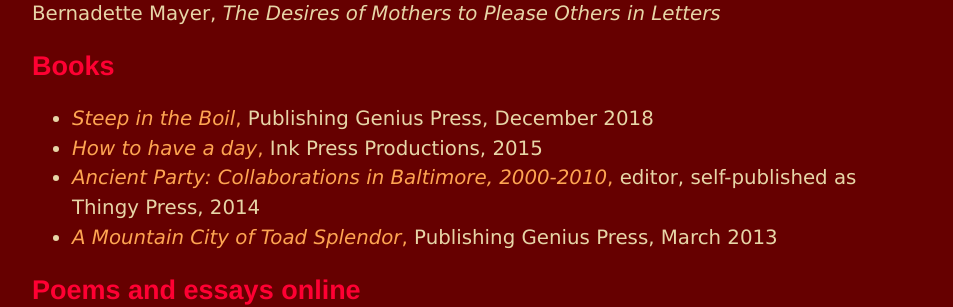
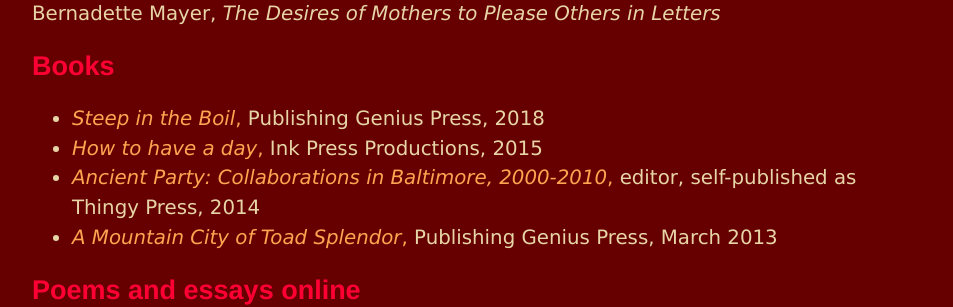
Before and after one commit to megan-mcshea/megan-mcshea.github.io, a Jekyll site: the page built from writer.html, in a window 1280 px wide. Shown: the part 203-510 px from the top of the page, without its empty margins (160-1113 px from the left). Built offline with Jekyll 4.4.1, drawn with Linux system fonts in a browser that asks for light colours.

Commit message:
Update writer.html

```diff
--- a/writer.html
+++ b/writer.html
@@ -6,7 +6,7 @@ title: Megan McShea, writer
 	<h1><a href="./">Megan McShea, writer</a></h1>
 	<p>"There's no use ever actually saying you're a poet, it's a disservice to yourself except for the wonder you can sustain among the moths, but you'd better say it anyway." </lb>-Bernadette Mayer, <i>The Desires of Mothers to Please Others in Letters</i></p>
 	<h2>Books</h2>
-	<ul><li><a href="https://www.publishinggenius.com/product/steep-in-the-boil/"><i>Steep in the Boil</i>,</a> Publishing Genius Press, December 2018</li>
+	<ul><li><a href="https://www.publishinggenius.com/product/steep-in-the-boil/"><i>Steep in the Boil</i>,</a> Publishing Genius Press, 2018</li>
 <li><a href="https://www.inkpressproductions.com/product-page/how-to-have-a-day-by-megan-mcshea"><i>How to have a day</i>,</a> Ink Press Productions, 2015 </li>
 <li><a href="http://ancientparty.tumblr.com/"><i>Ancient Party: Collaborations in Baltimore, 2000-2010</i>,</a> editor, self-published as Thingy Press, 2014 </li>
 <li><a href="https://www.publishinggenius.com/catalog/a-mountain-city-of-toad-splendor-by-megan-mcshea/"><i>A Mountain City of Toad Splendor</i>,</a> Publishing Genius Press, March 2013 </li>
```
